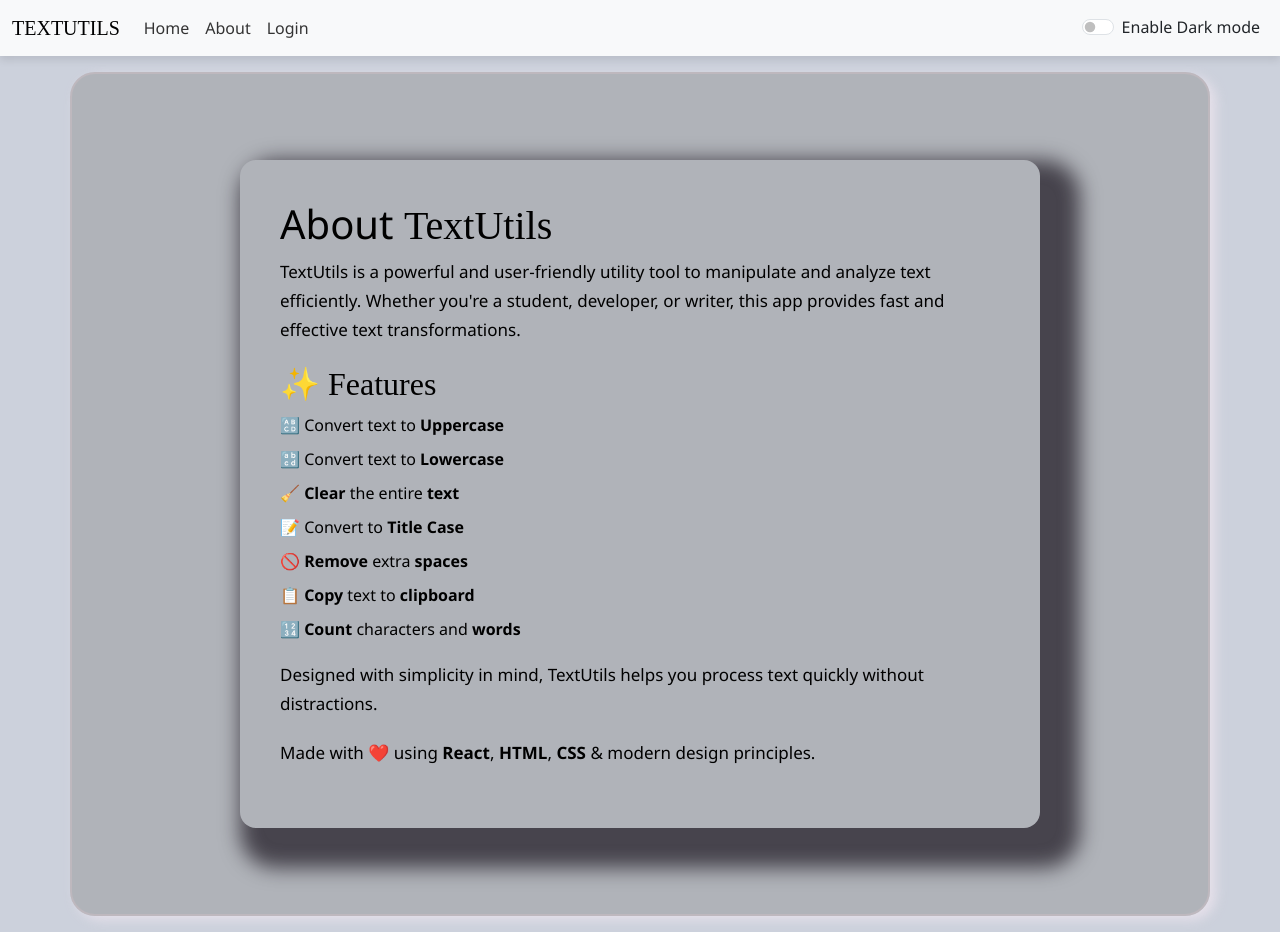
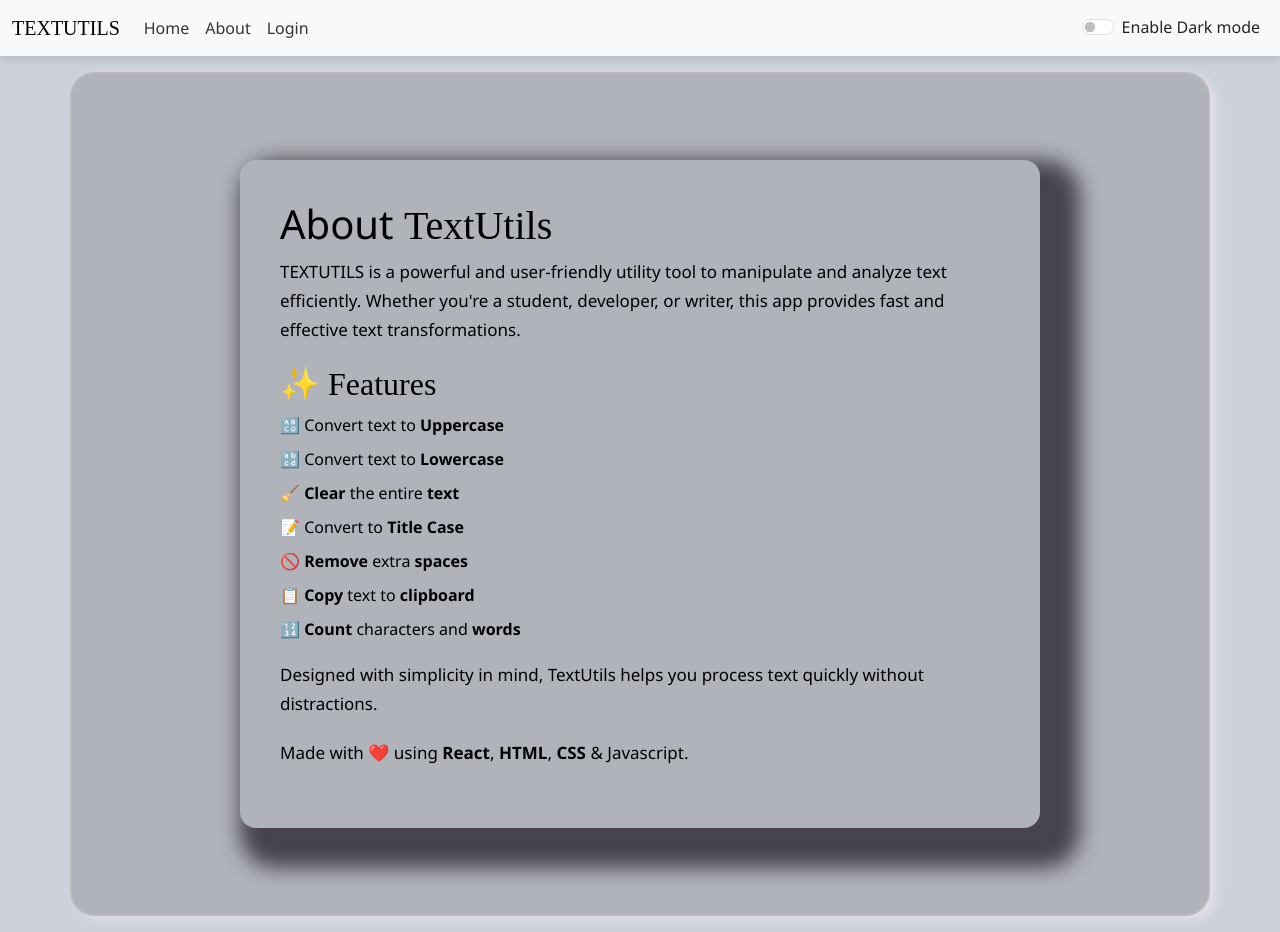
Before and after one commit to khushi1315/TEXTUTILS, a React (Create React App) app: page /#/about in a window 1280 px wide. Built offline with nearby package versions, Linux system fonts and the light colour scheme.

Commit message:
add technlogoy in about section

```diff
--- a/src/components/About.js
+++ b/src/components/About.js
@@ -12,7 +12,7 @@ const About = (props) => {
 
 
         <p>
-          TextUtils is a powerful and user-friendly utility tool to manipulate and analyze text efficiently.
+          TEXTUTILS is a powerful and user-friendly utility tool to manipulate and analyze text efficiently.
           Whether you're a student, developer, or writer, this app provides fast and effective text transformations.
         </p>
         <h2>✨ Features</h2>
@@ -33,7 +33,7 @@ const About = (props) => {
         </p>
 
         <p>
-          Made with ❤️ using <strong>React</strong>, <strong>HTML</strong>, <strong>CSS</strong> & modern design principles.
+          Made with ❤️ using <strong>React</strong>, <strong>HTML</strong>, <strong>CSS</strong> & Javascript.
         </p>
       </div>
     </div>
```
